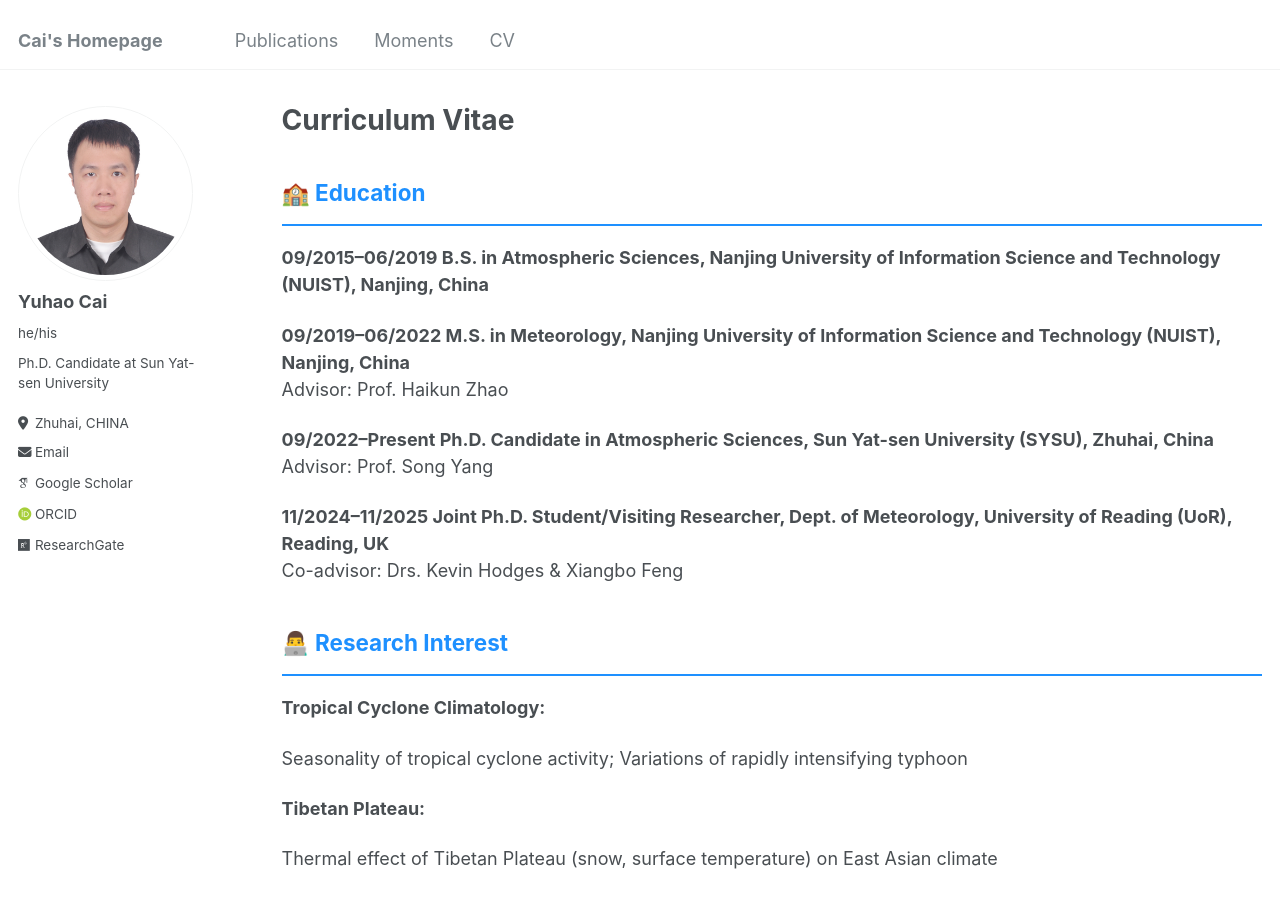
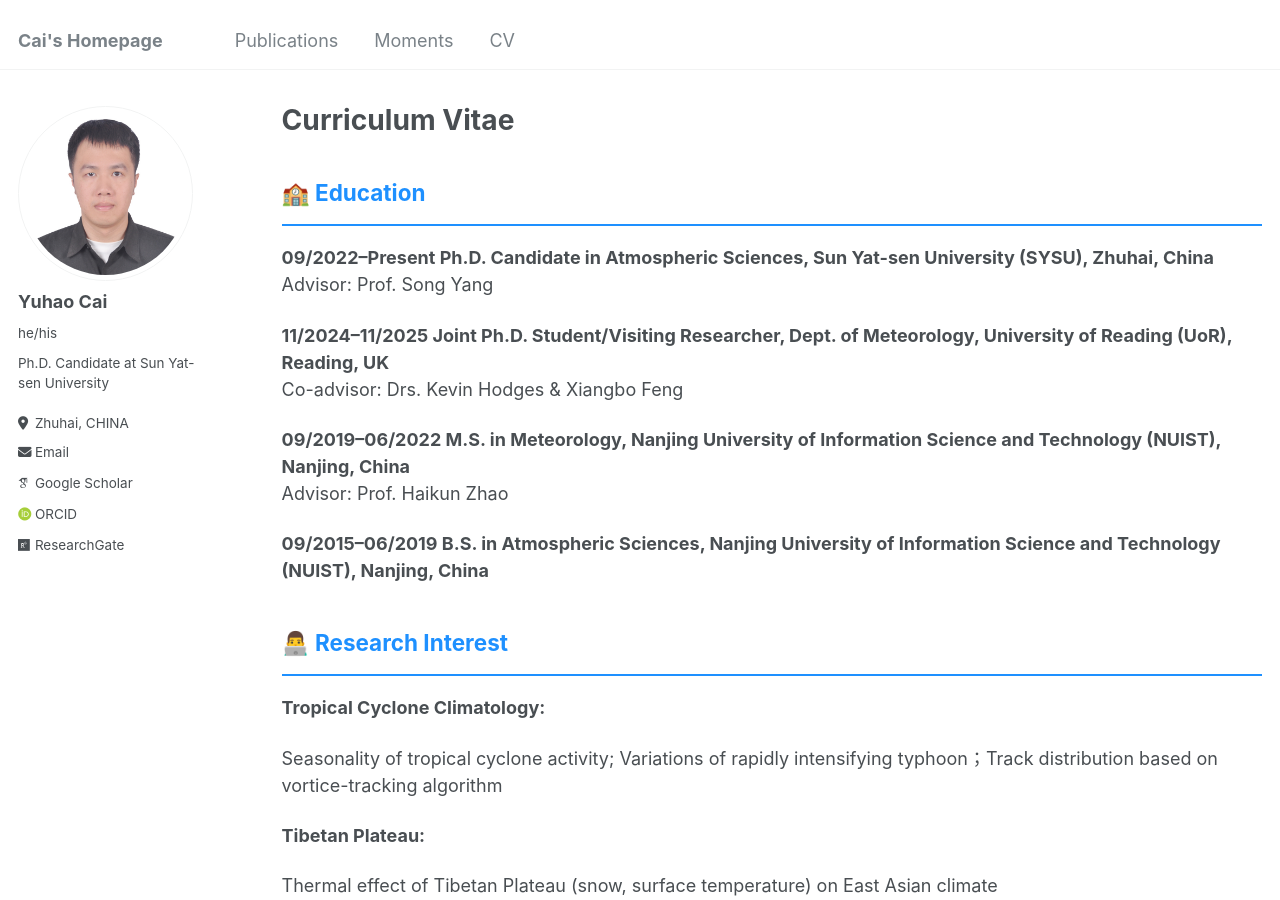
Before and after one commit to caiyh63/caiyh63.github.io, a Jekyll site: the page built from _pages/cv.md, in a window 1280 px wide and 900 px high. Built offline with Jekyll 4.4.1, drawn with Linux system fonts in a browser that asks for light colours; some web fonts are replaced.

Commit message:
Update cv.md

```diff
--- a/_pages/cv.md
+++ b/_pages/cv.md
@@ -12,20 +12,20 @@ redirect_from:
 ## 🏫 <span style="color:#1E90FF">Education</span>
 <hr style="border: none; background-color: #1E90FF; height: 2px;"/>
 
-**09/2015–06/2019     B.S. in Atmospheric Sciences, Nanjing University of Information Science and Technology (NUIST), Nanjing, China**
+**09/2022–Present	    Ph.D. Candidate in Atmospheric Sciences, Sun Yat-sen University (SYSU), Zhuhai, China** <br>                               Advisor: Prof. Song Yang
+
+**11/2024–11/2025	    Joint Ph.D. Student/Visiting Researcher, Dept. of Meteorology, University of Reading (UoR), Reading, UK** <br>             Co-advisor: Drs. Kevin Hodges & Xiangbo Feng
 
 **09/2019–06/2022	    M.S. in Meteorology, Nanjing University of Information Science and Technology (NUIST), Nanjing, China** <br>               Advisor: Prof. Haikun Zhao
 
-**09/2022–Present	    Ph.D. Candidate in Atmospheric Sciences, Sun Yat-sen University (SYSU), Zhuhai, China** <br>                               Advisor: Prof. Song Yang
-
-**11/2024–11/2025	    Joint Ph.D. Student/Visiting Researcher, Dept. of Meteorology, University of Reading (UoR), Reading, UK** <br>             Co-advisor: Drs. Kevin Hodges & Xiangbo Feng
+**09/2015–06/2019     B.S. in Atmospheric Sciences, Nanjing University of Information Science and Technology (NUIST), Nanjing, China**
 
 ## 👨‍💻 <span style="color:#1E90FF">Research Interest</span>
 <hr style="border: none; background-color: #1E90FF; height: 2px;"/>
 
 **Tropical Cyclone Climatology:**
 
-Seasonality of tropical cyclone activity; Variations of rapidly intensifying typhoon
+Seasonality of tropical cyclone activity; Variations of rapidly intensifying typhoon；Track distribution based on vortice-tracking algorithm
 
 **Tibetan Plateau:**
 
```
